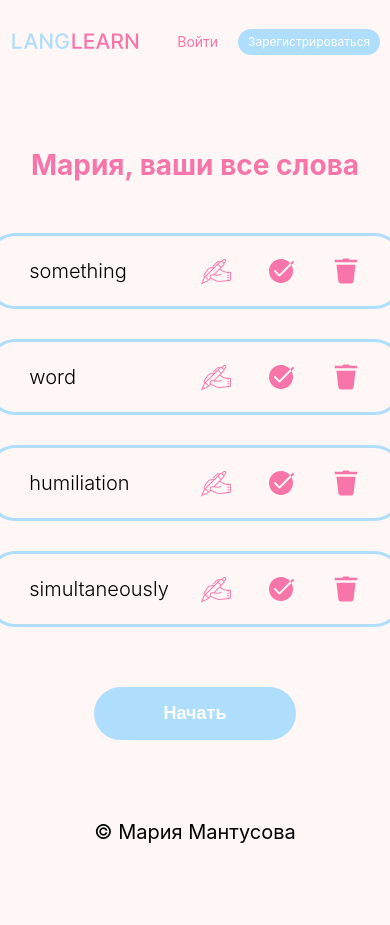
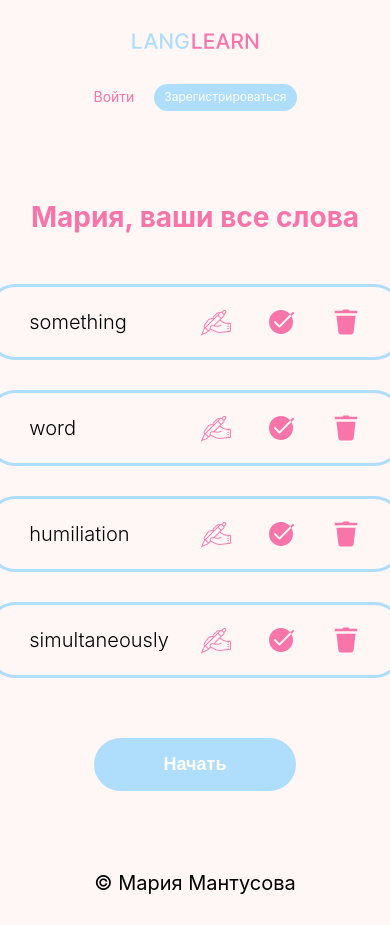
Before and after one commit to MariaMantusova/LangLearn_frontend, a React (Create React App) app: page /words-all in a window 390 px wide. Before the commit the page ends 874 px from the top, so only its background shows below. Built offline with nearby package versions, Linux system fonts and the light colour scheme.

Commit message:
feat: add adptive mobile for main page

```diff
--- a/src/components/About/About.scss
+++ b/src/components/About/About.scss
@@ -15,6 +15,10 @@
   @media screen and (max-width: 810px) {
     flex-direction: column;
     gap: 50px;
+  }
+
+  @media screen and (max-width: 425px) {
+    padding: 70px 0;
   }
 }
 
--- a/src/components/Header/Header.scss
+++ b/src/components/Header/Header.scss
@@ -11,6 +11,11 @@
 
   @media screen and (max-width: 640px) {
     max-width: 95%;
+  }
+
+  @media screen and (max-width: 425px) {
+    gap: 25px;
+    flex-direction: column;
   }
 }
 
--- a/src/components/Start/Start.scss
+++ b/src/components/Start/Start.scss
@@ -33,6 +33,11 @@
   @media screen and (max-width: 855px) {
     font-size: 21px;
   }
+
+  @media screen and (max-width: 425px) {
+    font-size: 19px;
+    text-align: center;
+  }
 }
 
 .start-block__link {
```
